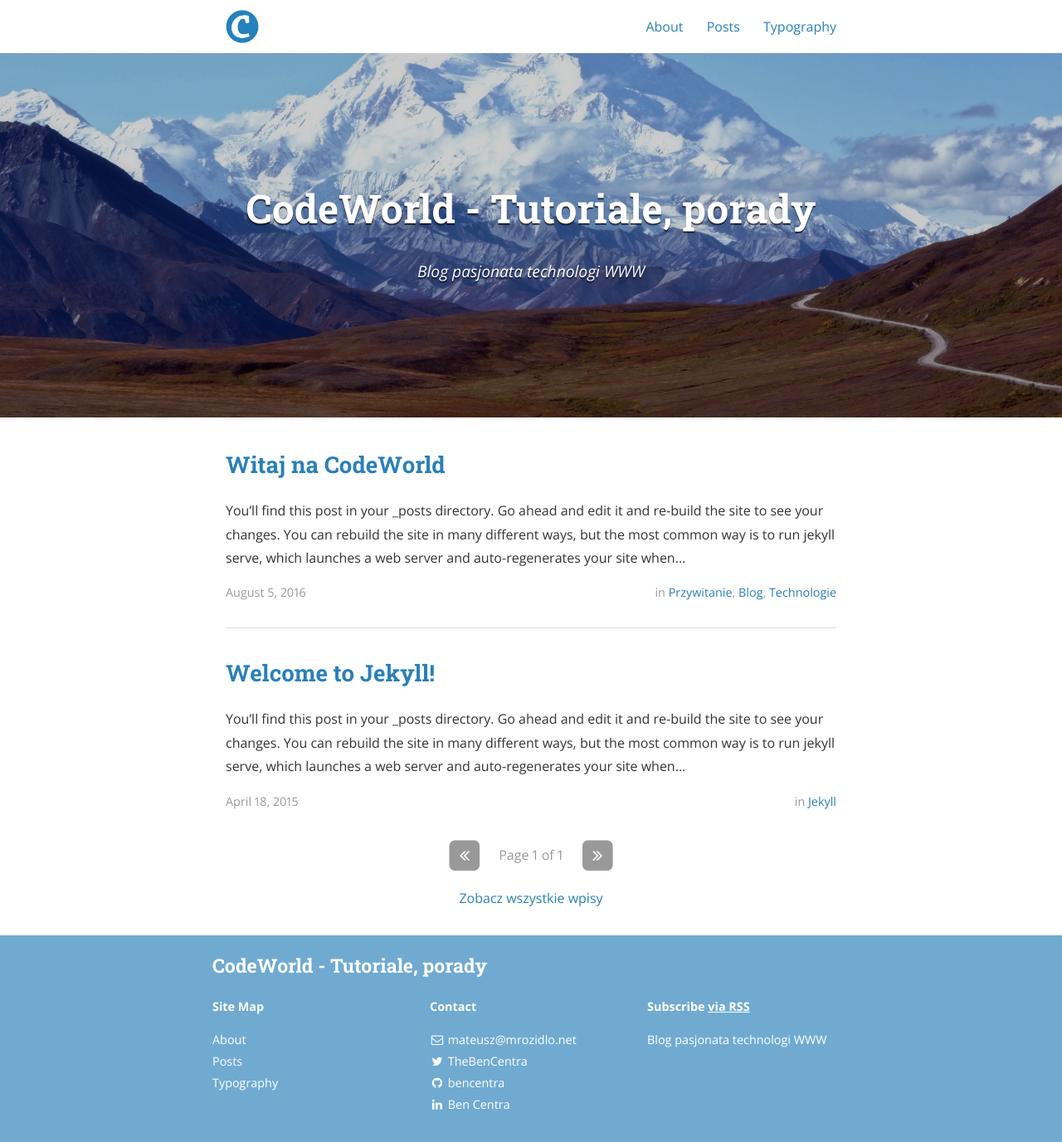
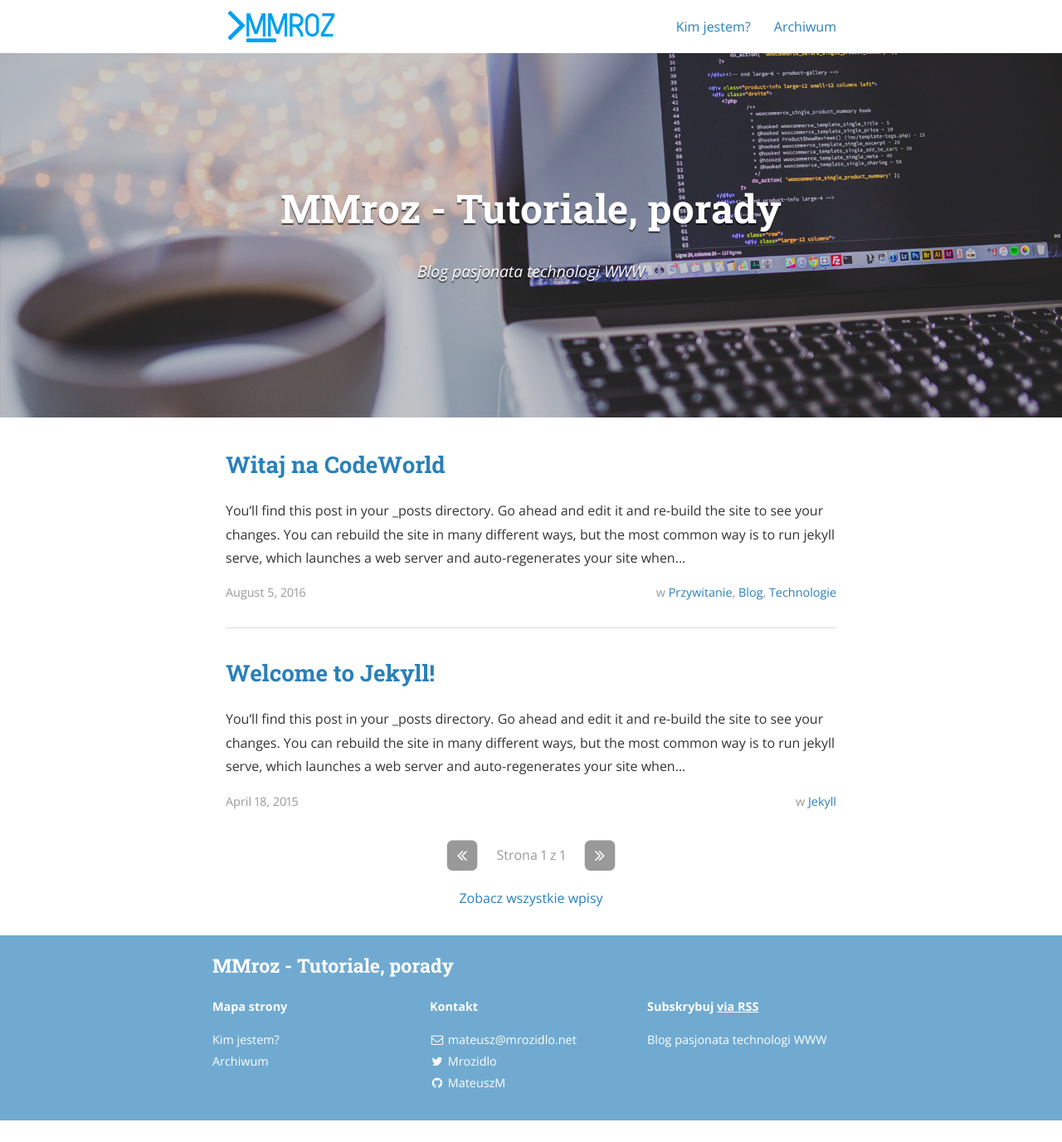
Before and after one commit to IamMattco/blog, a Jekyll site: the page built from index.html, in a window 1280 px wide. Shown: the whole page at 83% size. Built offline with Jekyll 4.4.1, drawn with Linux system fonts in a browser that asks for light colours; nearby versions of some CDN libraries; the list of posts is cut into pages by our own code; a style sheet for code colours, icons or effects is not loaded; after the commit the page ends 1350 px from its top, so only the background shows below that.

Commit message:
fix locales

```diff
--- a/_config.yml
+++ b/_config.yml
@@ -8,7 +8,7 @@ exclude:
   - "/vendor/"
 
 # Site settings
-title: "CodeWorld - Tutoriale, porady"
+title: "MMroz - Tutoriale, porady"
 subtitle: "Blog pasjonata technologi WWW"
 email: mateusz@mrozidlo.net
 name: Mateusz Mróz
@@ -40,7 +40,7 @@ jekyll-archives:
     tag: '/tag/:name/'
 
 # Disqus comments
-disqus_shortname: bencentra
+disqus_shortname: mrozidlo
 
 # Google analytics
 # ga_tracking_id: "UA-XXXX-1"
@@ -71,29 +71,29 @@ descriptions:
 social:
   - name: Twitter
     icon: twitter
-    username: TheBenCentra
-    url: https://twitter.com/TheBenCentra
-    desc: Follow me on Twitter
+    username: Mrozidlo
+    url: https://twitter.com/mrozidlo
+    desc: Twitter
     share: true
 
   - name: Facebook
     icon: facebook
-    username: thebencentra
+    username: mrozidlo.portfolio
     url:
-    desc: Friend me on Facebook
+    desc: Facebook
     share: true
 
   - name: GitHub
     icon: github
-    username: bencentra
-    url: https://github.com/bencentra
-    desc: Fork me on GitHub
+    username: MateuszM
+    url: https://github.com/MateuszM
+    desc: GitHub
     share: false
 
   - name: LinkedIn
     icon: linkedin
     username: Ben Centra
-    url: https://www.linkedin.com/pub/ben-centra/47/769/60a
+    url:
     desc: Connect with me on LinkedIn
     share: true
 
--- a/_includes/footer.html
+++ b/_includes/footer.html
@@ -6,7 +6,7 @@
 
     <div class="site-navigation">
 
-      <p><strong>Site Map</strong></p>
+      <p><strong>Mapa strony</strong></p>
       <ul class="pages">
         {% for page in site.pages %}
         {% if page.title and page.main_nav != false %}
@@ -18,7 +18,7 @@
 
     <div class="site-contact">
 
-      <p><strong>Contact</strong></p>
+      <p><strong>Kontakt</strong></p>
       <ul class="social-media-list">
         <li>
           <a href="mailto:{{ site.email }}">
@@ -42,7 +42,7 @@
     </div>
 
     <div class="site-signature">
-      <p class="rss-subscribe text"><strong>Subscribe <a href="{{ "/feed.xml" | prepend: site.baseurl }}">via RSS</a></strong></p>
+      <p class="rss-subscribe text"><strong>Subskrybuj <a href="{{ "/feed.xml" | prepend: site.baseurl }}">via RSS</a></strong></p>
       <p class="text">{{ site.description }}</p>
     </div>
 
--- a/about.md
+++ b/about.md
@@ -1,6 +1,6 @@
 ---
 layout: page
-title: About
+title: "Kim jestem?"
 permalink: /about/
 ---
 
--- a/index.html
+++ b/index.html
@@ -25,7 +25,7 @@ layout: default
     <section class="post-meta">
       <div class="post-date">{{ post.date | date: "%B %-d, %Y" }}</div>
       <div class="post-categories">
-      {% if post.categories.size > 0 %}in {% for cat in post.categories %}
+      {% if post.categories.size > 0 %}w {% for cat in post.categories %}
         {% if site.jekyll-archives %}
         <a href="{{ site.baseurl }}/category/{{ cat }}">{{ cat | capitalize }}</a>{% if forloop.last == false %}, {% endif %}
         {% else %}
@@ -56,7 +56,7 @@ layout: default
       <i class="fa fa-angle-double-left fa-stack-1x fa-inverse"></i>
     </span>
     {% endif %}
-    <span class="page-number">Page {{ paginator.page }} of {{ paginator.total_pages }}</span>
+    <span class="page-number">Strona {{ paginator.page }} z {{ paginator.total_pages }}</span>
     {% if paginator.previous_page %}
       {% if paginator.page == 2 %}
       <a class="newer-posts" href="{% if site.baseurl %}{{ site.baseurl }}{% endif %}/">
--- a/posts.html
+++ b/posts.html
@@ -1,7 +1,7 @@
 ---
 layout: page
-title: "Posts"
-permalink: /posts/
+title: "Archiwum"
+permalink: /archives/
 ---
 
 {% for category in site.categories %}
```
Also changed, not shown: typography.html (deleted, +0 -155 lines), assets/header_image.jpg, assets/logo.png.
